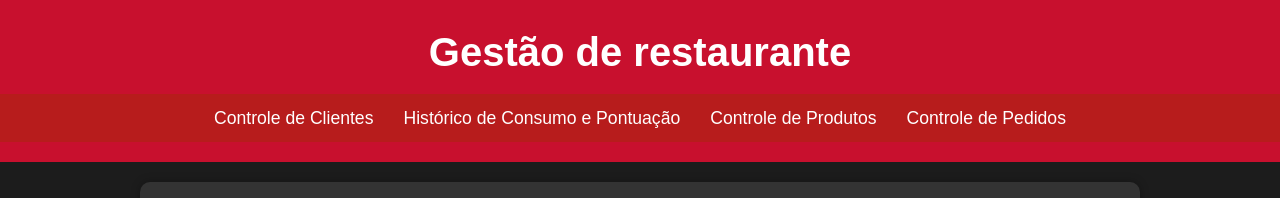
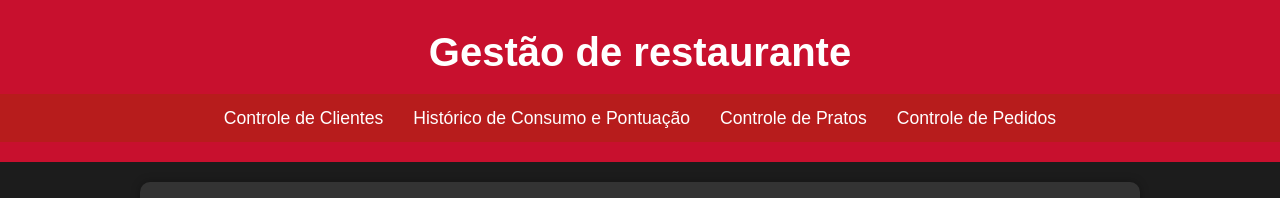
Before and after one commit to Jamilehassen/Trab_ES1, a plain HTML site: page index.html in a window 1280 px wide. Shown: the top 198 px of the page. Drawn offline with Linux system fonts and the light colour scheme.

Commit message:
primeiro commit_3

```diff
--- a/index.html
+++ b/index.html
@@ -13,7 +13,7 @@
             <ul>
                 <li><a href="clientes.html">Controle de Clientes</a></li>
                 <li><a href="historico.html">Histórico de Consumo e Pontuação</a></li>
-                <li><a href="produtos.html">Controle de Produtos</a></li>
+                <li><a href="produtos.html">Controle de Pratos</a></li>
                 <li><a href="pedidos.html">Controle de Pedidos</a></li>
             </ul>
         </nav>
```
Also changed, not shown: clientes.html (+2 -2 lines), historico.html (+1 -1 lines), pedidos.html (+1 -1 lines), produtos.html (+2 -2 lines).
